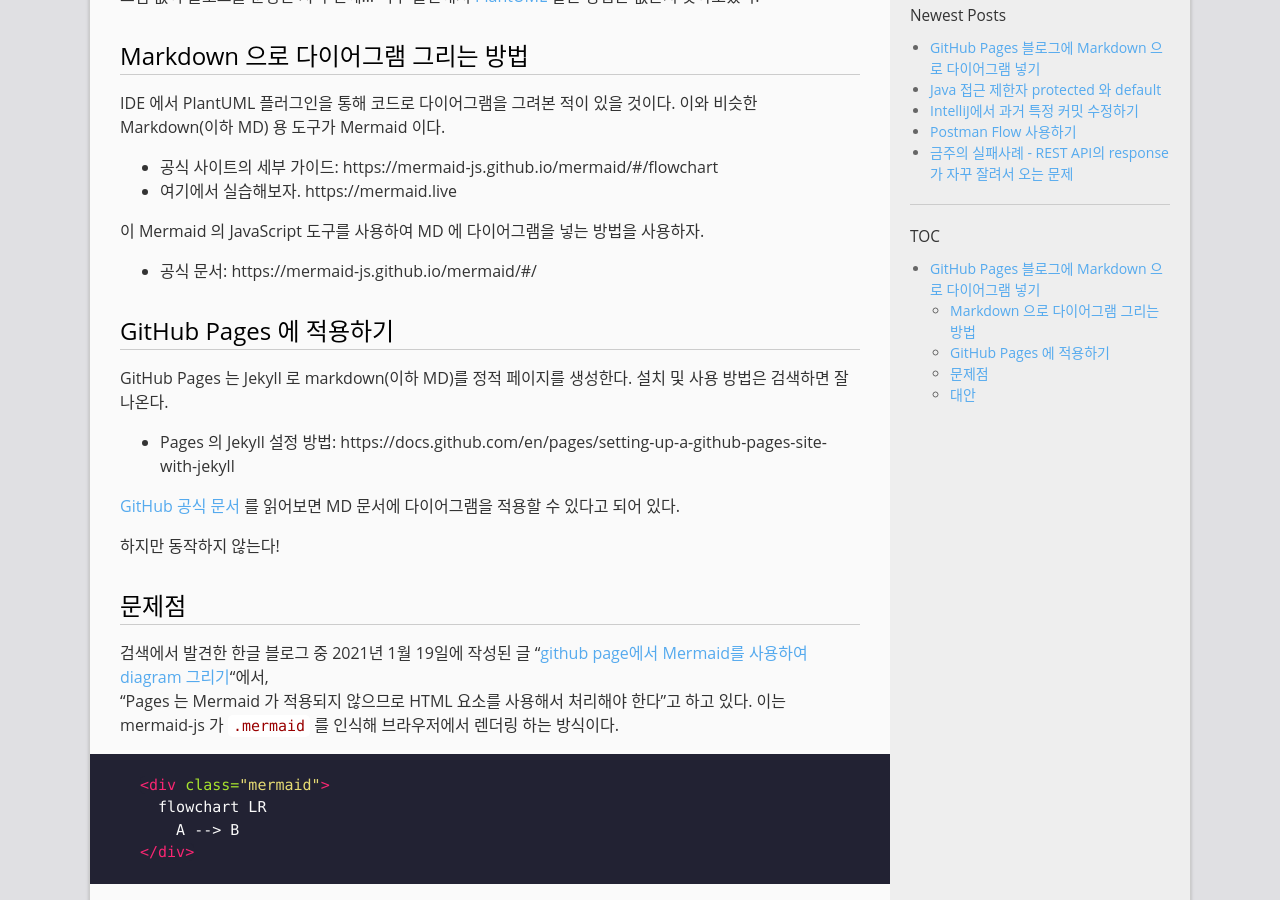
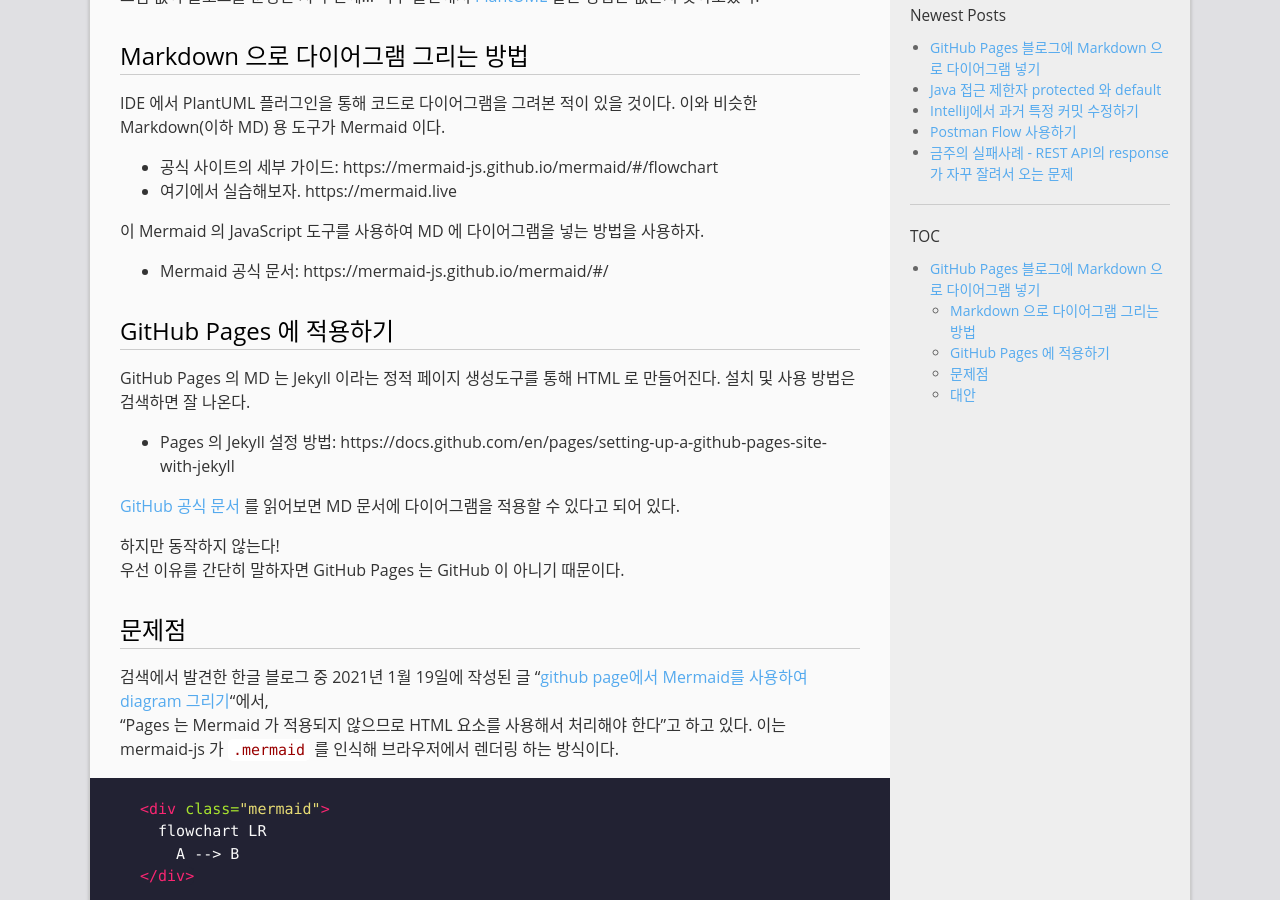
Before and after one commit to mystria/mystria.github.io, a Jekyll site: the page built from _posts/2022-11-21-apply-mermaid-diagram-to-github-pages.md, in a window 1280 px wide and 900 px high, scrolled down 467 px. Built offline with Jekyll 4.4.1, drawn with Linux system fonts in a browser that asks for light colours; comment, search, counter and statistics services are not loaded.

Commit message:
Update post

```diff
--- a/_posts/2022-11-21-apply-mermaid-diagram-to-github-pages.md
+++ b/_posts/2022-11-21-apply-mermaid-diagram-to-github-pages.md
@@ -16,17 +16,18 @@
 - 여기에서 실습해보자. https://mermaid.live
 
 이 Mermaid 의 JavaScript 도구를 사용하여 MD 에 다이어그램을 넣는 방법을 사용하자.
-- 공식 문서: https://mermaid-js.github.io/mermaid/#/
+- Mermaid 공식 문서: https://mermaid-js.github.io/mermaid/#/
 
 ## GitHub Pages 에 적용하기
 
-GitHub Pages 는 Jekyll 로 markdown(이하 MD)를 정적 페이지를 생성한다. 설치 및 사용 방법은 검색하면 잘 나온다.
+GitHub Pages 의 MD 는 Jekyll 이라는 정적 페이지 생성도구를 통해 HTML 로 만들어진다. 설치 및 사용 방법은 검색하면 잘 나온다.
 - Pages 의 Jekyll 설정 방법: https://docs.github.com/en/pages/setting-up-a-github-pages-site-with-jekyll
 
 [GitHub 공식 문서](https://docs.github.com/en/get-started/writing-on-github/working-with-advanced-formatting/creating-diagrams)
 를 읽어보면 MD 문서에 다이어그램을 적용할 수 있다고 되어 있다.
 
 하지만 동작하지 않는다!
+우선 이유를 간단히 말하자면 GitHub Pages 는 GitHub 이 아니기 때문이다.
 
 ## 문제점
 
```
